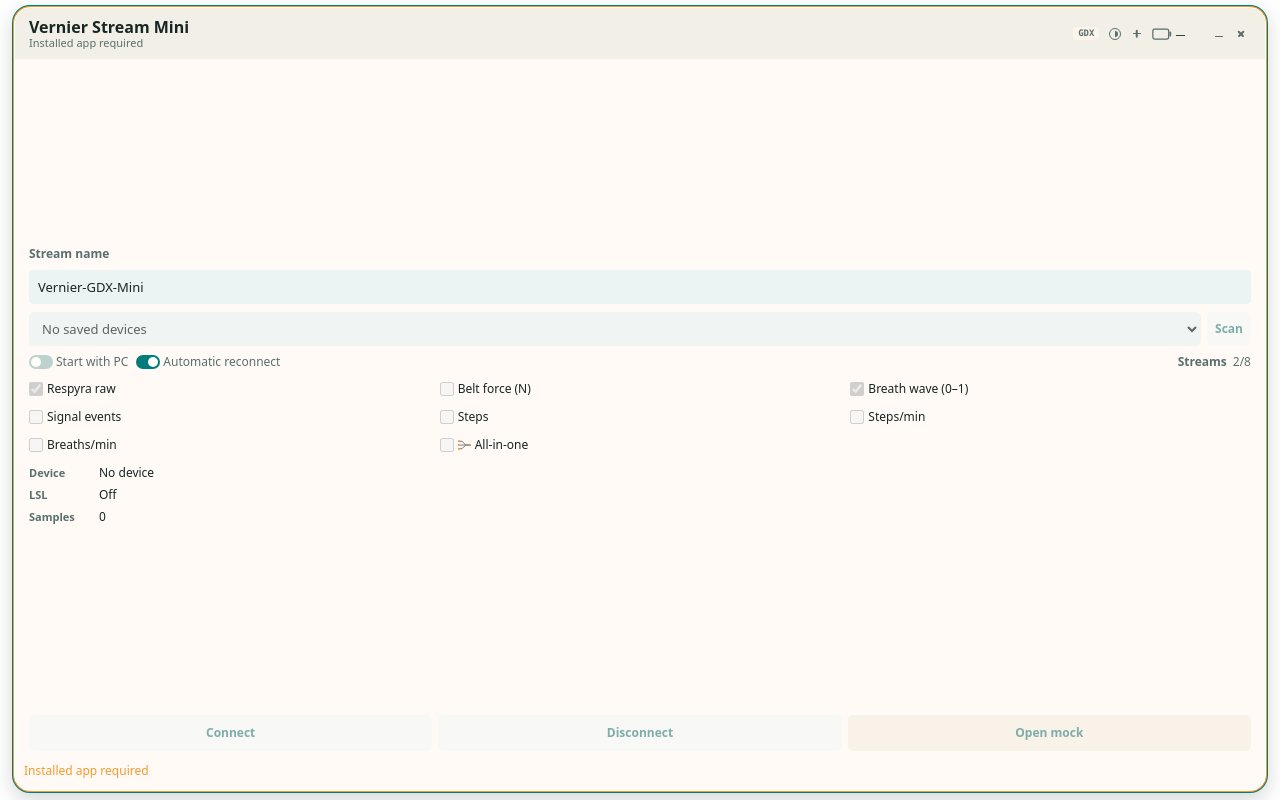
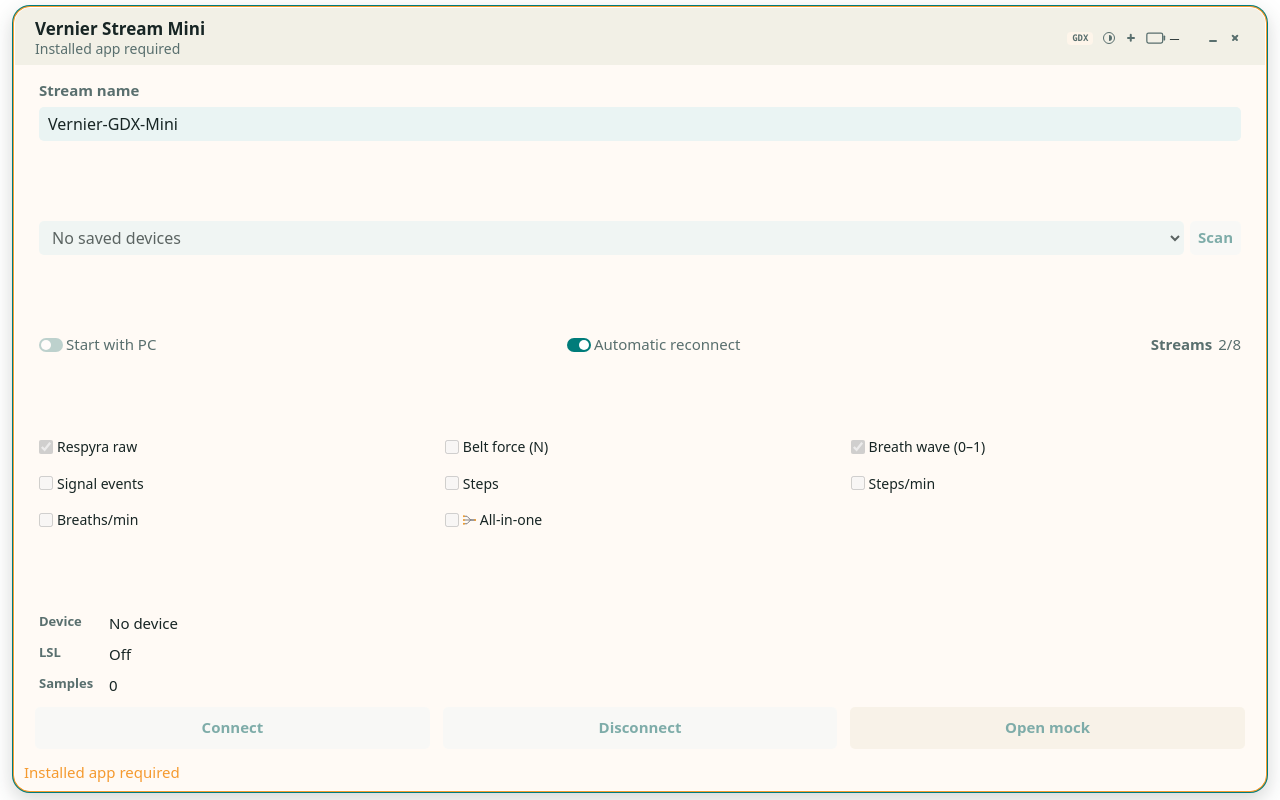
Before and after one commit to GeorgeFejer91/Polar-Mini-Stream, a website with bundled scripts: page apps/vernier-stream-mini/ui/index.html in a window 1280 px wide. Built offline with nearby package versions, Linux system fonts and the light colour scheme.

Commit message:
Distribute Mini controls across resized windows

```diff
--- a/apps/polar-stream-mini/ui/styles.css
+++ b/apps/polar-stream-mini/ui/styles.css
@@ -91,6 +91,7 @@
 .patch-node.attention { --node-accent: var(--attention); }
 body[data-mock="true"] .patch-node { --node-accent: var(--mock-accent); }
 .node-surface {
+  --accordion-type: clamp(10px, min(2.3vw, 2.5vh), 15px);
   display: grid;
   grid-template-rows: auto minmax(0, 1fr) auto;
   height: 100%;
@@ -126,11 +127,11 @@
   align-items: center;
   gap: 6px;
   min-height: 31px;
-  padding: 7px 8px 5px;
+  padding: clamp(7px, 1.4vh, 12px) clamp(8px, 1.6vw, 20px) clamp(5px, 1vh, 9px);
   background: color-mix(in srgb, var(--node-accent) 9%, var(--surface-2));
 }
 .node-title { min-width: 0; display: grid; gap: 1px; }
-.patch-node .node-title strong { white-space: normal; overflow: visible; }
+.patch-node .node-title strong { font-size: clamp(12px, calc(var(--accordion-type) + 2px), 18px); white-space: normal; overflow: visible; }
 .patch-node strong {
   overflow: hidden;
   font-size: 12px;
@@ -141,8 +142,8 @@
 .patch-node header span {
   overflow: hidden;
   color: var(--muted);
-  font-size: 9px;
-  line-height: 1.1;
+  font-size: clamp(9px, calc(var(--accordion-type) - 1px), 14px);
+  line-height: 1.25;
   text-overflow: ellipsis;
   white-space: nowrap;
 }
@@ -216,14 +217,16 @@
 
 .node-body {
   display: grid;
-  align-content: start;
-  gap: 5px;
+  align-content: space-between;
+  gap: clamp(4px, calc(2vh - 3px), 12px);
   min-width: 0;
-  padding: 7px 8px 6px;
+  min-height: 0;
+  padding: clamp(7px, 2vh, 18px) clamp(8px, 2vw, 24px) clamp(6px, 1.5vh, 16px);
 }
+.stream-field { display: grid; gap: clamp(3px, .8vh, 7px); }
 .field-label {
   color: var(--muted);
-  font-size: 10px;
+  font-size: var(--accordion-type);
   font-weight: 700;
 }
 .text-entry,
@@ -231,6 +234,7 @@
   width: 100%;
   min-width: 0;
   height: 27px;
+  font-size: clamp(12px, calc(var(--accordion-type) + 1px), 16px);
   border: 1px solid transparent;
   border-radius: 5px;
   padding: 0 8px;
@@ -253,7 +257,7 @@
   padding: 0 7px;
   background: var(--surface-2);
   color: var(--brand-strong);
-  font-size: 10px;
+  font-size: var(--accordion-type);
   font-weight: 780;
 }
 .patch-node footer button:first-child:not(:disabled) {
@@ -289,7 +293,7 @@
 .mini-option-row {
   display: flex;
   flex-wrap: wrap;
-  gap: 4px;
+  gap: clamp(4px, 1vw, 12px);
   align-items: center;
 }
 .check-row,
@@ -300,7 +304,7 @@
   gap: 6px;
   min-width: 0;
   color: var(--muted);
-  font-size: 10px;
+  font-size: var(--accordion-type);
 }
 .check-row { justify-content: flex-start; cursor: pointer; }
 .check-row input { width: 15px; height: 15px; accent-color: var(--brand); }
@@ -336,7 +340,8 @@
 .signal-list {
   display: flex;
   flex-wrap: wrap;
-  gap: 4px;
+  justify-content: space-between;
+  gap: clamp(4px, calc(2vh - 3px), 12px) clamp(4px, 1vw, 12px);
   align-items: center;
   min-height: 21px;
 }
@@ -351,7 +356,7 @@
   padding: 2px 5px;
   background: color-mix(in srgb, var(--node-accent) 9%, var(--field));
   color: var(--muted);
-  font: 750 9px/1 ui-monospace, SFMono-Regular, Menlo, monospace;
+  font: 750 clamp(9px, calc(var(--accordion-type) - 1px), 14px)/1 ui-monospace, SFMono-Regular, Menlo, monospace;
   cursor: pointer;
 }
 .signal-option:has(input:disabled) { cursor: default; }
@@ -367,7 +372,7 @@
 }
 .readout {
   display: grid;
-  gap: 3px;
+  gap: clamp(3px, calc(2vh - 4px), 12px);
   margin: 0;
   padding-top: 1px;
 }
@@ -379,7 +384,7 @@
 }
 .readout dt {
   color: var(--muted);
-  font-size: 9px;
+  font-size: clamp(9px, calc(var(--accordion-type) - 2px), 13px);
   font-weight: 750;
   line-height: 1.2;
 }
@@ -388,7 +393,7 @@
   margin: 0;
   overflow: hidden;
   color: var(--ink);
-  font-size: 10px;
+  font-size: var(--accordion-type);
   line-height: 1.2;
   text-overflow: ellipsis;
   white-space: nowrap;
@@ -409,9 +414,9 @@
 .patch-node footer {
   display: grid;
   grid-template-columns: repeat(3, minmax(0, 1fr));
-  gap: 6px;
-  min-height: 34px;
-  padding: 0 8px 8px;
+  gap: clamp(6px, 1vw, 16px);
+  min-height: clamp(34px, 7vh, 58px);
+  padding: 0 clamp(8px, 1.6vw, 20px) clamp(8px, 1.8vh, 14px);
 }
 body[data-mock="true"] .patch-node footer { grid-template-columns: repeat(2, minmax(0, 1fr)); }
 .patch-node footer #mock-button {
@@ -583,27 +588,24 @@
   }
 }
 
+@media (min-width: 480px) {
+  .mini-option-row { justify-content: space-between; }
+  .metric-row { margin-left: 0; }
+}
+
 @media (min-width: 600px) and (min-height: 480px) {
-  .patch-node header { padding: 10px 14px; }
-  .patch-node .node-title strong { font-size: 16px; }
-  .patch-node header span { font-size: 11px; }
-  .node-body { align-content: center; gap: 8px; padding: 14px; }
-  .field-label, .check-row, .metric-row, .readout dd { font-size: 12px; }
-  .text-entry, .device-row select { height: 34px; font-size: 13px; }
-  .device-row button, .metric-row button, .patch-node footer button { min-height: 32px; font-size: 12px; }
-  .mini-option-row, .signal-list { gap: 8px; }
-  .signal-option { padding: 4px 7px; font-size: 11px; }
+  .text-entry, .device-row select { height: 34px; }
+  .device-row button, .metric-row button, .patch-node footer button { min-height: 32px; }
+  .signal-option { padding: 4px 7px; }
   .readout div { grid-template-columns: 64px minmax(0, 1fr); min-height: 19px; }
-  .readout dt { font-size: 11px; }
-  .patch-node footer { min-height: 48px; padding: 0 14px 12px; }
 }
 
 @media (max-width: 350px), (max-height: 300px) {
   .mini-shell { padding: 6px 10px 8px; }
   .node-body { gap: 3px; padding: 4px 7px; }
   .node-window-actions button { width: 19px; height: 19px; }
-  .patch-node header span,
-  .readout dd {
+  .patch-node header span:not([data-text-fit="reveal"]),
+  .readout dd:not([data-text-fit="reveal"]) {
     white-space: normal;
   }
   .metric-group-list { grid-template-columns: 1fr; }
--- a/apps/vernier-stream-mini/ui/index.html
+++ b/apps/vernier-stream-mini/ui/index.html
@@ -38,8 +38,10 @@
             </div>
           </header>
           <section class="node-body" data-tauri-drag-region>
-            <label class="field-label" for="stream-name">Stream name</label>
-            <input id="stream-name" class="text-entry" autocomplete="off" spellcheck="false" />
+            <div class="stream-field">
+              <label class="field-label" for="stream-name">Stream name</label>
+              <input id="stream-name" class="text-entry" autocomplete="off" spellcheck="false" />
+            </div>
 
             <div id="device-row" class="device-row" data-tauri-drag-region>
               <select id="device-select" aria-label="Device"></select>
--- a/apps/vernier-stream-mini/ui/option-layout.js
+++ b/apps/vernier-stream-mini/ui/option-layout.js
@@ -2,6 +2,8 @@
 
 document.fonts.ready.then(() => {
   const node = document.getElementById("mini-node");
+  const surface = node.querySelector(".node-surface");
+  const actionButtons = node.querySelectorAll("footer button");
   const labels = document.querySelectorAll(
     ".mini-option-row .check-row > span, #product-name, #node-phase, #mock-source, .readout dd, .device-row button, .patch-node footer button",
   );
@@ -9,11 +11,34 @@
   setLocale(document.documentElement.lang || "en");
 
   let pending = false;
+  const fitTypeSize = () => {
+    try {
+      const preferred = Math.max(10, Math.min(15, Math.floor(Math.min(innerWidth * .023, innerHeight * .025))));
+      let size = preferred;
+      for (; size > 10; size--) {
+        if ([...actionButtons].every((button) => {
+          const style = getComputedStyle(button);
+          const width = button.clientWidth - parseFloat(style.paddingLeft) - parseFloat(style.paddingRight) - 1;
+          const font = `${style.fontStyle} ${style.fontWeight} ${size}px ${style.fontFamily}`;
+          const prepared = prepareWithSegments(button.textContent, font, {
+            letterSpacing: Number.parseFloat(style.letterSpacing) || 0,
+          });
+          return measureLineStats(prepared, width).lineCount === 1 && measureNaturalWidth(prepared) <= width;
+        })) break;
+      }
+      if (surface.style.getPropertyValue("--accordion-type") !== `${size}px`) {
+        surface.style.setProperty("--accordion-type", `${size}px`);
+      }
+    } catch (_error) {
+      surface.style.removeProperty("--accordion-type");
+    }
+  };
   const schedule = () => {
     if (pending) return;
     pending = true;
     requestAnimationFrame(() => {
       pending = false;
+      fitTypeSize();
       for (const label of labels) {
         if (!label.clientWidth) continue;
         try {
--- a/apps/vernier-stream-mini/ui/styles.css
+++ b/apps/vernier-stream-mini/ui/styles.css
@@ -91,6 +91,7 @@
 .patch-node.attention { --node-accent: var(--attention); }
 body[data-mock="true"] .patch-node { --node-accent: var(--mock-accent); }
 .node-surface {
+  --accordion-type: clamp(10px, min(2.3vw, 2.5vh), 15px);
   display: grid;
   grid-template-rows: auto minmax(0, 1fr) auto auto;
   height: 100%;
@@ -126,11 +127,11 @@
   align-items: center;
   gap: 6px;
   min-height: 31px;
-  padding: 7px 8px 5px;
+  padding: clamp(7px, 1.4vh, 12px) clamp(8px, 1.6vw, 20px) clamp(5px, 1vh, 9px);
   background: color-mix(in srgb, var(--node-accent) 9%, var(--surface-2));
 }
 .node-title { min-width: 0; display: grid; gap: 1px; }
-.patch-node .node-title strong { white-space: normal; overflow: visible; }
+.patch-node .node-title strong { font-size: clamp(12px, calc(var(--accordion-type) + 2px), 18px); white-space: normal; overflow: visible; }
 .patch-node strong {
   overflow: hidden;
   font-size: 12px;
@@ -141,8 +142,8 @@
 .patch-node header span {
   overflow: hidden;
   color: var(--muted);
-  font-size: 9px;
-  line-height: 1.1;
+  font-size: clamp(9px, calc(var(--accordion-type) - 1px), 14px);
+  line-height: 1.25;
   text-overflow: ellipsis;
   white-space: nowrap;
 }
@@ -216,14 +217,16 @@
 
 .node-body {
   display: grid;
-  align-content: start;
-  gap: 4px;
+  align-content: space-between;
+  gap: clamp(4px, calc(2vh - 3px), 12px);
   min-width: 0;
-  padding: 7px 8px 6px;
+  min-height: 0;
+  padding: clamp(7px, 2vh, 18px) clamp(8px, 2vw, 24px) clamp(6px, 1.5vh, 16px);
 }
+.stream-field { display: grid; gap: clamp(3px, .8vh, 7px); }
 .field-label {
   color: var(--muted);
-  font-size: 10px;
+  font-size: var(--accordion-type);
   font-weight: 700;
 }
 .text-entry,
@@ -231,6 +234,7 @@
   width: 100%;
   min-width: 0;
   height: 27px;
+  font-size: clamp(12px, calc(var(--accordion-type) + 1px), 16px);
   border: 1px solid transparent;
   border-radius: 5px;
   padding: 0 8px;
@@ -252,7 +256,7 @@
   padding: 0 7px;
   background: var(--surface-2);
   color: var(--brand-strong);
-  font-size: 10px;
+  font-size: var(--accordion-type);
   font-weight: 780;
 }
 .patch-node footer button:first-child:not(:disabled) {
@@ -287,7 +291,7 @@
 .mini-option-row {
   display: flex;
   flex-wrap: wrap;
-  gap: 4px;
+  gap: clamp(4px, 1vw, 12px);
   align-items: center;
 }
 .check-row,
@@ -298,7 +302,7 @@
   gap: 6px;
   min-width: 0;
   color: var(--muted);
-  font-size: 10px;
+  font-size: var(--accordion-type);
 }
 .check-row { justify-content: flex-start; cursor: pointer; }
 .check-row input { width: 15px; height: 15px; accent-color: var(--brand); }
@@ -334,7 +338,7 @@
 .readout * { pointer-events: none; }
 .readout {
   display: grid;
-  gap: 3px;
+  gap: clamp(3px, calc(2vh - 4px), 12px);
   margin: 0;
   padding-top: 1px;
 }
@@ -346,7 +350,7 @@
 }
 .readout dt {
   color: var(--muted);
-  font-size: 9px;
+  font-size: clamp(9px, calc(var(--accordion-type) - 2px), 13px);
   font-weight: 750;
   line-height: 1.2;
 }
@@ -355,7 +359,7 @@
   margin: 0;
   overflow: hidden;
   color: var(--ink);
-  font-size: 10px;
+  font-size: var(--accordion-type);
   line-height: 1.2;
   text-overflow: ellipsis;
   white-space: nowrap;
@@ -376,9 +380,9 @@
 .patch-node footer {
   display: grid;
   grid-template-columns: repeat(3, minmax(0, 1fr));
-  gap: 6px;
-  min-height: 34px;
-  padding: 0 8px 8px;
+  gap: clamp(6px, 1vw, 16px);
+  min-height: clamp(34px, 7vh, 58px);
+  padding: 0 clamp(8px, 1.6vw, 20px) clamp(8px, 1.8vh, 14px);
 }
 body[data-mock="true"] .patch-node footer { grid-template-columns: repeat(2, minmax(0, 1fr)); }
 .patch-node footer #mock-button {
@@ -389,8 +393,8 @@
   overflow: hidden;
   padding: 0 9px 8px;
   color: var(--muted);
-  font-size: 10px;
-  line-height: 13px;
+  font-size: var(--accordion-type);
+  line-height: 1.3;
   text-overflow: ellipsis;
   white-space: nowrap;
   user-select: text;
@@ -522,14 +526,14 @@
 .metric-options {
   display: grid;
   grid-template-columns: repeat(3, minmax(0, 1fr));
-  gap: 2px 4px;
+  gap: clamp(2px, calc(2vh - 5px), 12px) clamp(4px, 1.2vw, 20px);
 }
 .metric-options label {
   display: grid;
   grid-template-columns: 10px minmax(0, 1fr);
   gap: 4px;
   align-items: center;
-  min-height: 16px;
+  min-height: clamp(16px, 3.2vh, 28px);
   padding: 1px 0;
   cursor: pointer;
 }
@@ -550,8 +554,8 @@
   display: block;
   min-width: 0;
   color: var(--ink);
-  font-size: 9px;
-  line-height: 14px;
+  font-size: clamp(9px, calc(var(--accordion-type) - 1px), 14px);
+  line-height: 1.4;
   white-space: nowrap;
 }
 
@@ -590,32 +594,26 @@
   }
 }
 
+@media (min-width: 480px) {
+  .mini-option-row { justify-content: space-between; }
+  .metric-row { margin-left: 0; }
+}
+
 @media (min-width: 600px) and (min-height: 480px) {
-  .patch-node header { padding: 10px 14px; }
-  .patch-node .node-title strong { font-size: 16px; }
-  .patch-node header span { font-size: 11px; }
-  .node-body { align-content: center; gap: 8px; padding: 14px; }
-  .field-label, .check-row, .metric-row, .readout dd { font-size: 12px; }
-  .text-entry, .device-row select { height: 34px; font-size: 13px; }
-  .device-row button, .patch-node footer button { min-height: 32px; font-size: 12px; }
-  .mini-option-row { gap: 8px; }
-  .metric-options { gap: 5px 10px; }
-  .metric-options label { min-height: 23px; grid-template-columns: 14px minmax(0, 1fr); }
+  .text-entry, .device-row select { height: 34px; }
+  .device-row button, .patch-node footer button { min-height: 32px; }
+  .metric-options label { grid-template-columns: 14px minmax(0, 1fr); }
   .metric-options .all-in-one-option { grid-template-columns: 14px 15px minmax(0, 1fr); }
   .metric-options input { width: 14px; height: 14px; }
-  .metric-options span { font-size: 12px; line-height: 16px; }
   .readout div { grid-template-columns: 64px minmax(0, 1fr); min-height: 19px; }
-  .readout dt { font-size: 11px; }
-  .patch-node footer { min-height: 48px; padding: 0 14px 12px; }
-  .connection-feedback { font-size: 12px; line-height: 16px; }
 }
 
 @media (max-width: 350px), (max-height: 300px) {
   .mini-shell { padding: 6px 10px 8px; }
   .node-body { gap: 3px; padding: 4px 7px; }
   .node-window-actions button { width: 19px; height: 19px; }
-  .patch-node header span,
-  .readout dd,
+  .patch-node header span:not([data-text-fit="reveal"]),
+  .readout dd:not([data-text-fit="reveal"]),
   .metric-options span {
     white-space: normal;
   }
```
Also changed, not shown: apps/polar-stream-mini/ui/index.html (+4 -2 lines), apps/polar-stream-mini/ui/option-layout.js (+25 -0 lines), for-ai/PROJECT.md (+4 -3 lines), for-ai/VERIFICATION.md (+5 -3 lines), scripts/validate_mini_apps.mjs (+36 -3 lines), apps/polar-stream-mini/README.md, apps/vernier-stream-mini/README.md.
